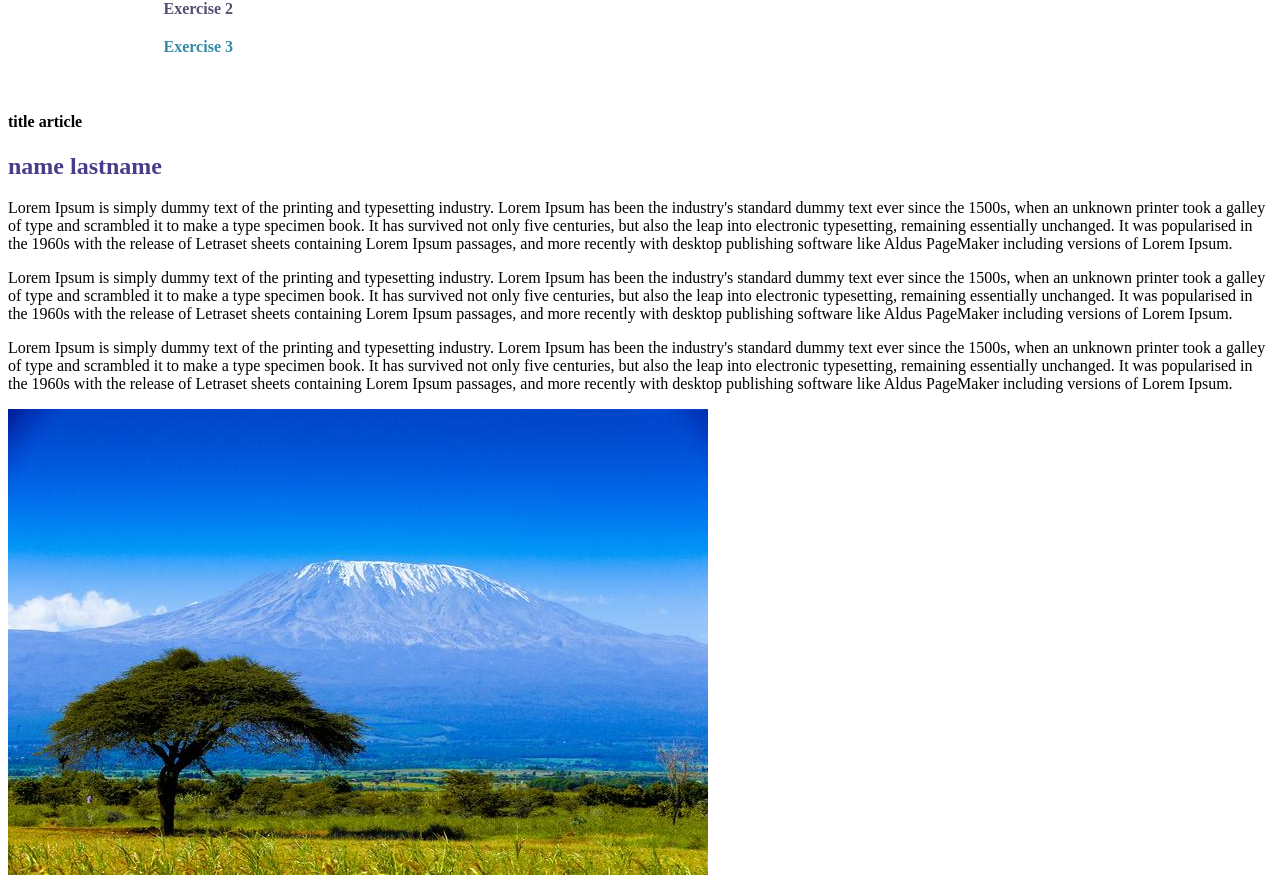
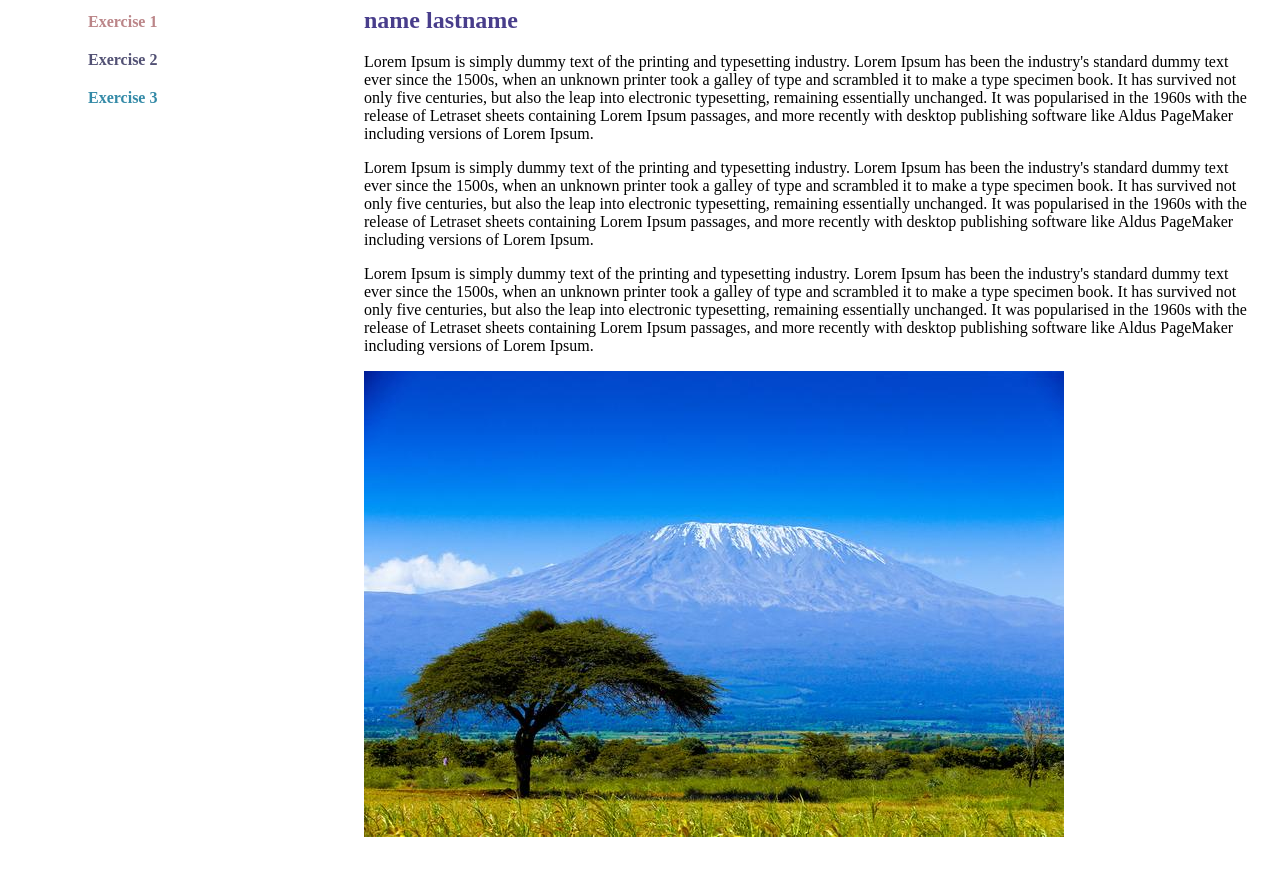
Before and after one commit to AnitaLas/website-exercises, a plain HTML site: page index.html in a window 1280 px wide. Shown: the part 82-969 px from the top of the page. Drawn offline with Linux system fonts and the light colour scheme.

Commit message:
fix: pictures display; add: main (section) + css(flex)

```diff
--- a/css/layout.css
+++ b/css/layout.css
@@ -1,3 +1,6 @@
+*{
+box-sizing: border-box;
+}
 
 
 /* MENU */
@@ -13,27 +16,32 @@
     color: #348AA7;
 }
 
-#exerciseResults{
+main {
     display: flex;
+}
+
+#exerciseResults {
+    flex: 3;
+    padding: 20px;
     justify-content: left;
 }
 
 
 /* EXERCISE 1  */
-#idNaw{
-    display: flex;
-
+#idNaw {
+    flex: 1;
+    padding: 20px;
 }
 
-#idNaw h1{
+#idNaw h1 {
     color: #216869;
 }
 
-#idNaw ul{
+#idNaw ul {
     list-style-type: none;
 }
 
-#idNaw ul li{
+#idNaw ul li {
     margin: 20px;
     text-decoration: none;
     font-weight: bold;
@@ -48,6 +56,8 @@
 #exerciseResult2 table {
     border-collapse: collapse;
     border: 1px solid black;
+    margin-left: auto;
+    margin-right: auto;
 }
 
 #exerciseResult2 td {
@@ -58,11 +68,11 @@
     border: 1px solid black;
 }
 
-#exerciseResult2 tr:first-child{
-  height: 20px;
+#exerciseResult2 tr:first-child {
+    height: 20px;
 }
 
-.columnMenu1{
+.columnMenu1 {
     text-align: center;
 }
 
--- a/index.html
+++ b/index.html
@@ -11,6 +11,7 @@
     <script src="js/script.js" defer></script>
 </head>
 <body>
+<main>
     <nav id="idNaw">
         <header>
             <h1>Exercises</h1>
@@ -63,7 +64,7 @@
                     Lorem Ipsum passages, and more recently with desktop publishing software like Aldus PageMaker including
                     versions
                     of Lorem Ipsum.</p>
-            <picture><img src="../../images/kilimandzaro.jpg" alt="Girl in a jacket"></picture>
+                <picture><img src="images/kilimandzaro.jpg" alt="Girl in a jacket"></picture>
             </article>
         </section>
         <section id="exerciseResult2" class="exerciseResult">
@@ -109,7 +110,7 @@
         </section>
         <section id="exerciseResult3" class="exerciseResult">
             <div id="row1">
-            <div id="square1" class="squares"><img src="../../images/kilimandzaro.jpg" alt="Kilimandzaro."
+                <div id="square1" class="squares"><img src="images/kilimandzaro.jpg" alt="Kilimandzaro."
                                                        id="squaresImg"></div>
                 <div id="square2" class="squares"></div>
             </div>
@@ -121,6 +122,8 @@
         </section>
 
     </section>
+</main>
+
 <footer>
 
 </footer>
```
Lines whose indentation alone changed are shown as unchanged.
